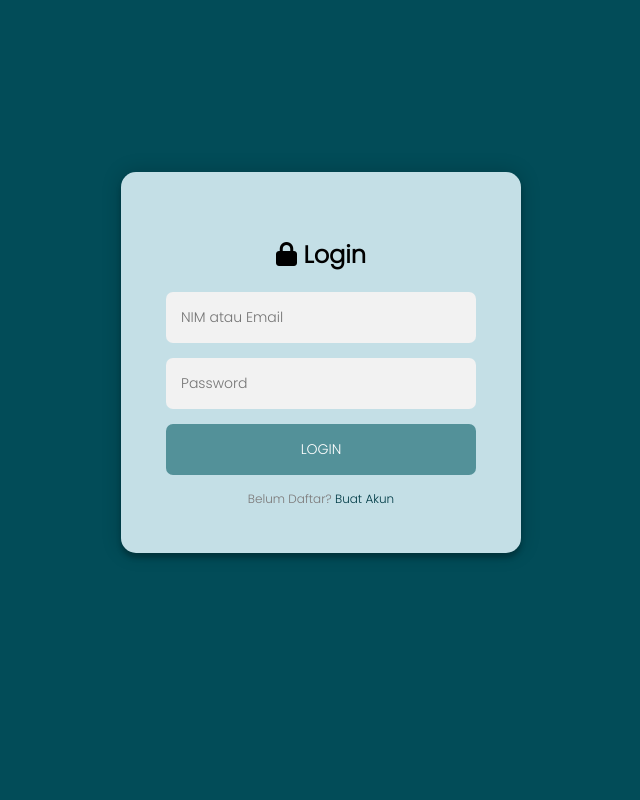
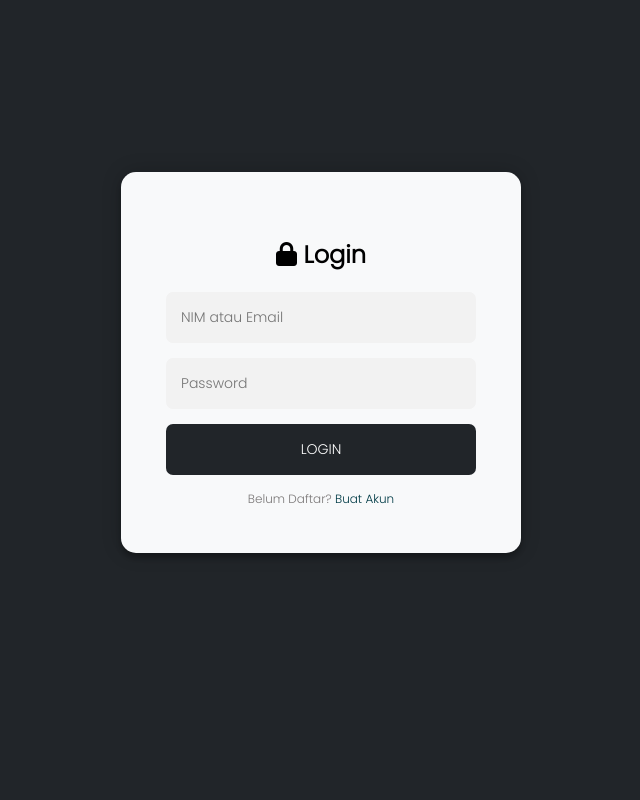
Before and after one commit to BluBooksID/web-lib, a PHP site: page /web-lib/pages/auth.php in a window 1280 px wide. Shown: the whole page, without its empty margins (319-959 px from the left). Run offline with PHP 8.4, Linux system fonts and the light colour scheme; some libraries are stand-ins or nearby versions.

Commit message:
Update login.css

```diff
--- a/resources/css/login.css
+++ b/resources/css/login.css
@@ -6,7 +6,7 @@ body {
     justify-content: center;
     align-items: center;
     font-family: "Poppins";
-    background: #024c58;
+    background: #212529;
     margin: 0;
 }
 
@@ -20,7 +20,7 @@ body {
 .form {
     position: relative;
     z-index: 1;
-    background: #C4DFE6;
+    background: #f8f9fa;
     max-width: 400px;
     margin: 0 auto 100px;
     padding: 45px;
@@ -46,7 +46,7 @@ body {
     font-family: "Poppins", sans-serif;
     text-transform: uppercase;
     outline: 0;
-    background: #539199;
+    background: #212529;
     width: 100%;
     border: 0;
     padding: 15px;
@@ -61,7 +61,7 @@ body {
 .form button:hover,
 .form button:active,
 .form button:focus {
-    background: #07575B;
+    background: #263238;
 }
 
 .form .message {
```
